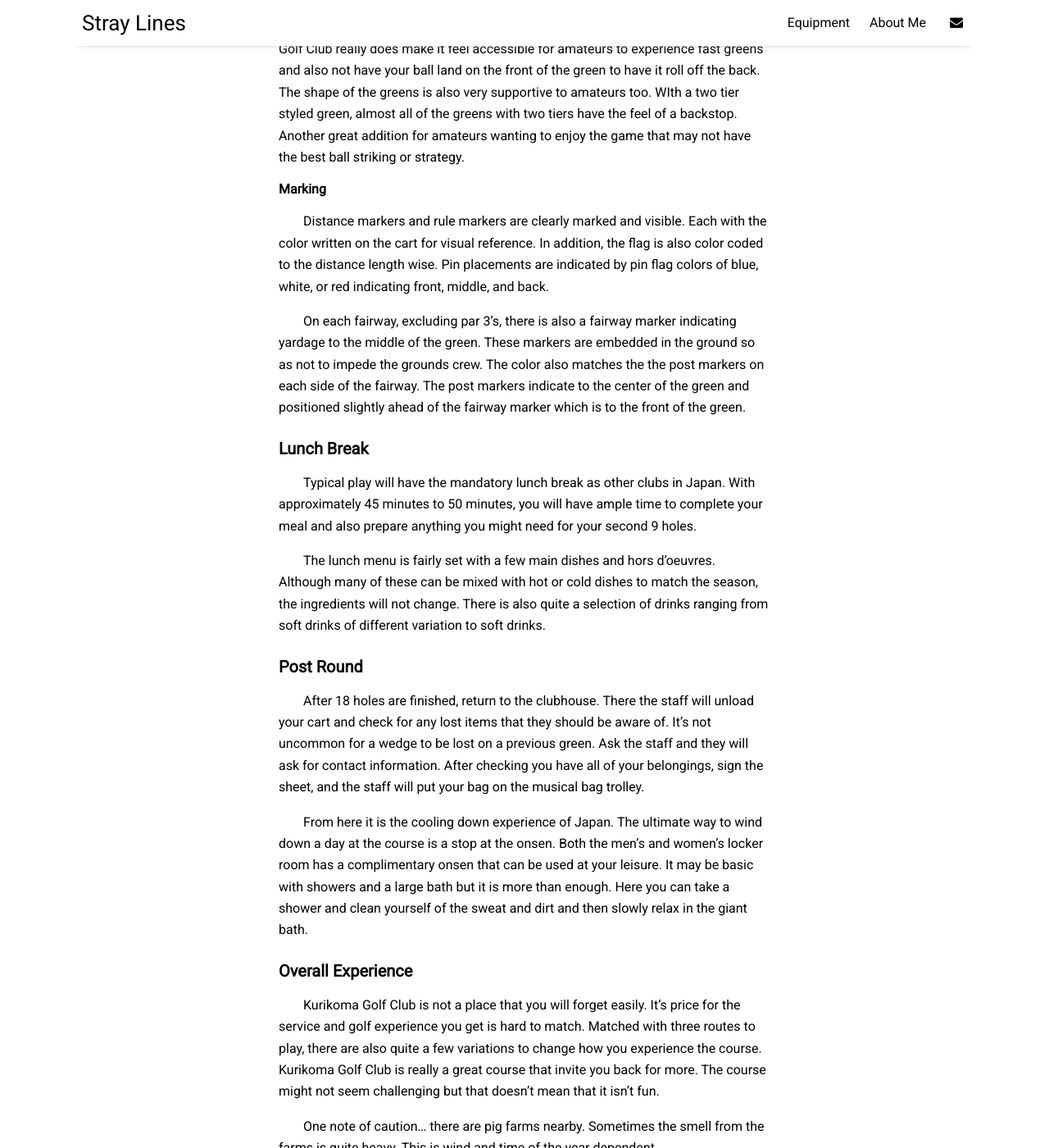
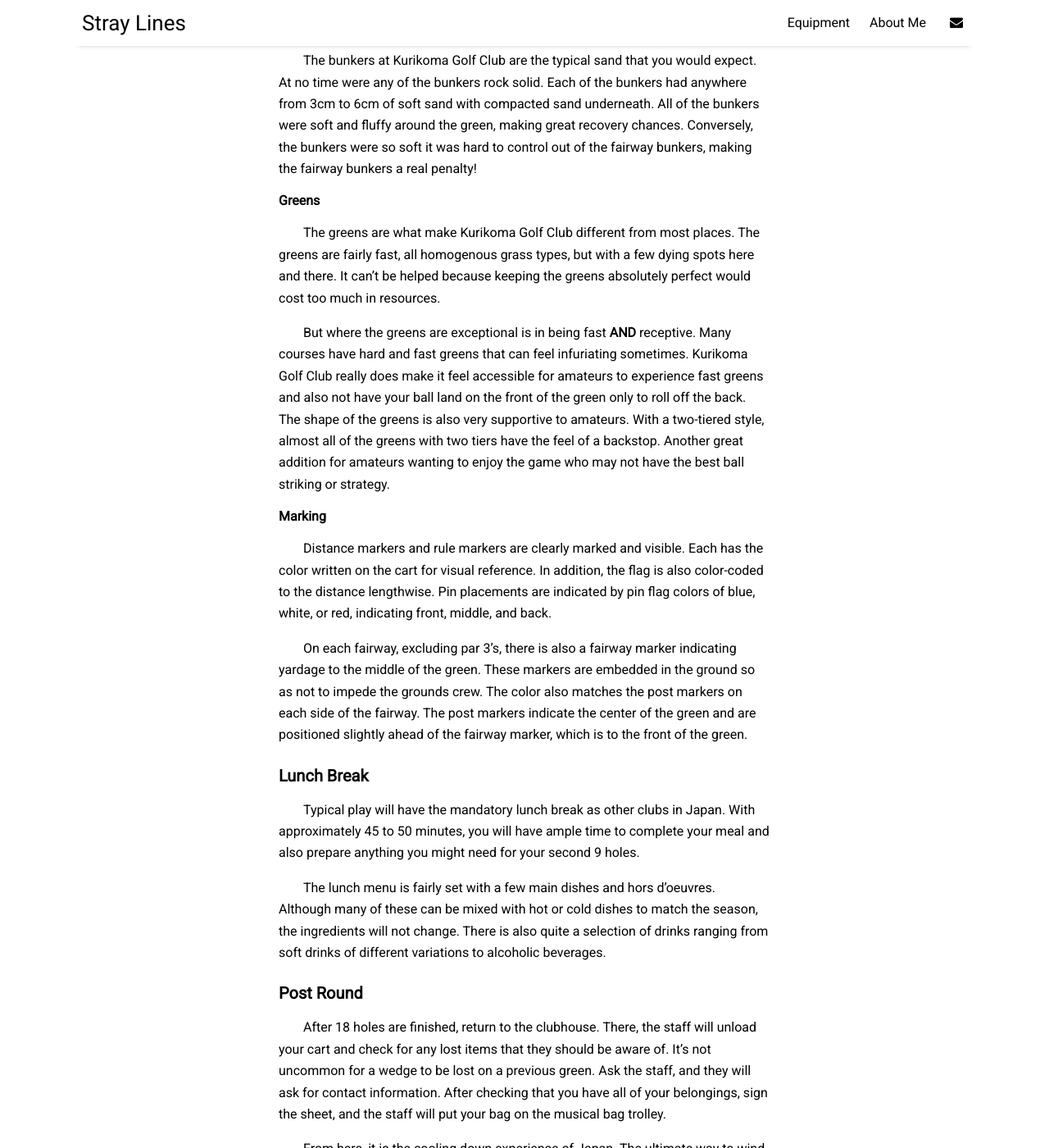
Before and after one commit to eliotcochrane/eliotcochrane.github.io, a Jekyll site: the page built from wip/Kurikoma Golf Club.md, in a window 1280 px wide and 1400 px high, scrolled down 3564 px. Shown: the whole window at 82% size. Built offline with Jekyll 4.4.1, drawn with Linux system fonts in a browser that asks for light colours; nearby versions of some CDN libraries; some of the changed text lies outside the part shown.

Commit message:
Grammar Updates
-Added grammar updates from ChatGPT

```diff
--- a/wip/Kurikoma Golf Club.md
+++ b/wip/Kurikoma Golf Club.md
@@ -3,8 +3,8 @@
 title: "GOLF: Kurikoma Golf Club"
 author: "Eliot Cochrane"
 categories: ['summer', 'off-season', 'golf']
-tags: [tag 1,tag 2]
-image: picture.jpeg
+tags: ["kurikoma golf club", "premium accessibility", "golf course review", "oshu city golf", "mt. komagatake view", "japanese golf courses", "golf club amenities", "onsen experience", "golf in japan", "woodland courses"]
+image: KurikomaGC-10.jpeg
 ---
 
 ## <center>Kurikoma Golf Club</center>
@@ -12,19 +12,19 @@
 
 ***
 
-Weaving holes throughout the red pine forest within Oshu City, Kurikoma Golf Club provides a great view of Mt. Komagatake as you make your way through the course. Designed with the idea of not modifying the natural contouring, the relatively flat course is complimented by the natural undulations throughout the course to give an elegant experience that leaves a taste to come back for more.
+Weaving holes throughout the red pine forest within Oshu City, Kurikoma Golf Club provides a great view of Mt. Komagatake as you make your way through the course. Designed with the idea of not modifying the natural contouring, the relatively flat course is complemented by the natural undulations throughout, giving an elegant experience that leaves a taste to come back for more.
 
-Originally built in 1978 with 18 holes, a further 9 hole expansion was built in 1990 due to the financial bubble. During the Japanese Bubble Economy from 1986 to 1991, access to expendable funds was more common and golf became a sport for the people. This rush for golf pushed Kurikoma Golf Club to invest in a further 9 holes to accommodate the appetite.
+Originally built in 1978 with 18 holes, a further 9-hole expansion was built in 1990 due to the financial bubble. During the Japanese Bubble Economy from 1986 to 1991, access to expendable funds was more common, and golf became a sport for the people. This rush for golf pushed Kurikoma Golf Club to invest in an additional 9 holes to accommodate the appetite.
 
-Claiming to be one of the top woodland courses, it attracts people from all levels of golf in the area. Of course, the members have priority when it comes to tee times and tee selection (back tee is reserved for members) but visitors are regularly in the mix and beginners are more often welcome than not. On top of that, Kurikoma Golf Club sponsors the prefectural player on the Japan Tour, Ren Yonezawa. Under new ownership, Kurikoma Golf Club is really looking to expand it's base of customers across the whole range within the sport of golf. That is certainly not the same to be said for some other courses.
+Claiming to be one of the top woodland courses, it attracts people from all levels of golf in the area. Of course, the members have priority when it comes to tee times and tee selection (back tee is reserved for members), but visitors are regularly in the mix, and beginners are more often welcome than not. On top of that, Kurikoma Golf Club sponsors the prefectural player on the Japan Tour, Ren Yonezawa. Under new ownership, Kurikoma Golf Club is looking to expand its base of customers across the whole range within the sport of golf. That is certainly not the same to be said for some other courses.
 
 ***
 
 ### Club House
 
-Driving to the club, like any other you get little peaks at the course. Arriving at Kurikoma Golf Club, you will drive alongside the first hole of on of the three routes. Pulling the car to the front, the clubhouse is quiet and doesn't stand out compared. At the club drop-off, you will be greeted by one or two staff members who will take your bag, put it in a cart which sings a lovely tune, and also take your golf bag and put it near the entrance for you.
+Driving to the club, like any other, you get little peeks at the course. Arriving at Kurikoma Golf Club, you will drive alongside the first hole of one of the three routes. Pulling the car to the front, the clubhouse is quiet and doesn't stand out compared to others. At the club drop-off, you will be greeted by one or two staff members who will take your bag, put it in a cart which sings a lovely tune, and also take your golf bag and put it near the entrance for you.
 
-After parking, you'll check in and head downstairs to the locker room and get changed. It's pretty standard from there. WHen you're ready, it's time to warmup.
+After parking, you'll check in and head downstairs to the locker room to get changed. It's pretty standard from there. When you're ready, it's time to warm up.
 
 ***
 
@@ -32,77 +32,82 @@
 
 #### Driving Range
 
-Across the road from the clubhouse is a 250yd driving range. There are fifteen bays with soft mats with plenty of give to not hurt any muscles. A 100円 coin will give you 15 balls ranging from simple range balls to premium lost balls like Titleist ProV1's. The range is also open before and after the round so if you feel that something needs work after the round you are free to do so.
+Across the road from the clubhouse is a 250-yard driving range. There are fifteen bays with soft mats that have plenty of give to avoid muscle strain. A 100円 coin will give you 15 balls ranging from simple range balls to premium lost balls like Titleist ProV1's. The range is also open before and after the round, so if you feel that something needs work after the round, you are free to do so.
 
 #### Putting Greens
 
-Before stepping onto the course, a must do is warming up arguably the most important club in the bag, the putter. Here there are two greens with very little vertical change but they are different. One is relatively more flat for a general putting warm-up and the other is still relatively unchanging but sloped one way across the whole green to get a feel for how putts will break.
+Before stepping onto the course, warming up arguably the most important club in the bag, the putter, is a must-do. There are two greens with very little vertical change, but they are different. One is relatively flat for a general putting warm-up, and the other is still relatively flat but sloped one way across the whole green to get a feel for how putts will break.
 
 ### The Course
 
-Since Kurikoma Golf Club has three courses with 9 holes each, there are also 3 different course ratings for what courses you play.
+Since Kurikoma Golf Club has three courses with 9 holes each, there are also 3 different course ratings depending on the courses you play.
 
 *Course Statistics*
+
 **Back Tee**
-| Course Routing | Distance (yds) | Course Rating | Par |
-| East → South | 6943 | 80.1 | 72 |
-| South → West | 6845 | 79.6 | 72 |
-| West → East | 6928 | 79.5 | 72 |
+
+| Course Routing  | Distance (yds) | Course Rating | Par |
+|-----------------|----------------|---------------|-----|
+| East → South    | 6943           | 80.1          | 72  |
+| South → West    | 6845           | 79.6          | 72  |
+| West → East     | 6928           | 79.5          | 72  |
 
 **Regular Tee**
-| Course Routing | Distance (yds) | Course Rating | Par |
-| East → South | 6300 | 76.5 | 72 |
-| South → West | 6228 | 76.1 | 72 |
-| West → East | 6300 | 76.0 | 72 |
+
+| Course Routing  | Distance (yds) | Course Rating | Par |
+|-----------------|----------------|---------------|-----|
+| East → South    | 6300           | 76.5          | 72  |
+| South → West    | 6228           | 76.1          | 72  |
+| West → East     | 6300           | 76.0          | 72  |
 
 #### Tee Grounds
 
-As this is a fairly flat course, the tees were mostly in a straight line towards the hole or dogleg on the appropriate holes. Only Hole 7 on the West routing was out of place for the forward tees. While Holy 7 on the West did have water in front of the tees for the regular and back, the front tees were on the other side of the water immediately looking up a steep slope. While the distance may be appropriate, the steep slope may prove troublesome. But on the following Hole 8 on the West routing, the front tees were the only one to clearly see the pin position on the left.
+As this is a fairly flat course, the tees were mostly in a straight line toward the hole or dogleg on the appropriate holes. Only Hole 7 on the West routing was out of place for the forward tees. While Hole 7 on the West did have water in front of the tees for the regular and back, the front tees were on the other side of the water, immediately looking up a steep slope. While the distance may be appropriate, the steep slope may prove troublesome. But on the following Hole 8 on the West routing, the front tees were the only ones to clearly see the pin position on the left.
 
-Above everything, the tee grounds were green and lush and the par threes that are usually littered with pitch marks were filled as as best they could. It's very clear that Kurikoma Golf Club puts time and car into their tee grounds. There were also no illusionary tricks by having the tee ground at a angle compared to the flow of the hole. All of the tee grounds were also flat with no slight undulations.
+Above everything, the tee grounds were green and lush, and the par threes that are usually littered with pitch marks were filled as best they could. It's very clear that Kurikoma Golf Club puts time and care into their tee grounds. There were also no illusionary tricks by having the tee ground at an angle compared to the flow of the hole. All of the tee grounds were flat with no slight undulations.
 
 #### Fairways
 
-During the year, the fairways will change from hard to soft and then to hard due to the rainy season (梅雨 *tsuyu*). Thankfully, during the time of play it was nice and firm so the rollout was pretty good. Kurikoma Golf Club touts a relatively flat course with undulations throughout. This is pretty fair. There were some awkward downslopes and upslopes but nothing that was extreme.
+During the year, the fairways will change from hard to soft and then to hard due to the rainy season (梅雨 *tsuyu*). Thankfully, during the time of play, it was nice and firm, so the rollout was pretty good. Kurikoma Golf Club touts a relatively flat course with undulations throughout. This is pretty fair. There were some awkward downslopes and upslopes, but nothing that was extreme.
 
-The fairway width also varied appropriately. A regular 250yd drive will give you plenty of options to look at the green but the further your ball goes, sometimes you may be too close to trees. But if your average yardage is between 270yds to 290yds, you will avoid all of the trouble if you can keep it on the same hole.
+The fairway width also varied appropriately. A regular 250-yard drive will give you plenty of options to look at the green, but the further your ball goes, sometimes you may be too close to trees. But if your average yardage is between 270 and 290 yards, you will avoid all of the trouble if you can keep it on the same hole.
 
 #### Rough
 
-The rough was much thicker and heavier than typical courses around Japan. It's not uncommon at other courses for being in the rough but still have a good chance to make contact without grass between the face of the club and the ball. Not so at Kurikoma Golf Club. Sometimes your ball will settle right now into a little pocket of grass. This makes your club selection and mental endurance critical as sometimes your best option may be to not take the chance of a hybrid or fairway wood out of the rough and instead layup with an iron that can possibly give better contact and reduced stress from blowing up the hole.
+The rough was much thicker and heavier than typical courses around Japan. It's not uncommon at other courses to be in the rough but still have a good chance to make contact without grass between the face of the club and the ball. Not so at Kurikoma Golf Club. Sometimes your ball will settle right into a little pocket of grass. This makes your club selection and mental endurance critical, as sometimes your best option may be to not take the chance of a hybrid or fairway wood out of the rough and instead lay up with an iron that can possibly give better contact and reduce stress from blowing up the hole.
 
 If you have swing speed and power, it won't be a problem. But the club you choose will always make the difference.
 
 #### Bunker
 
-The bunkers at Kurikoma Golf Club are the typically sand that you would expect. At no time were any of the bunkers rock solid. Each of the bunkers had anywhere from 3cm to 6cm of soft sand with compacted sand underneath. All of the bunkers were soft and fluffy around the green making great recovery chances. Vice-versa, the bunkers were so soft it was hard to control out of the fairway bunkers. Making the fairway bunkers a real penalty!
+The bunkers at Kurikoma Golf Club are the typical sand that you would expect. At no time were any of the bunkers rock solid. Each of the bunkers had anywhere from 3cm to 6cm of soft sand with compacted sand underneath. All of the bunkers were soft and fluffy around the green, making great recovery chances. Conversely, the bunkers were so soft it was hard to control out of the fairway bunkers, making the fairway bunkers a real penalty!
 
 #### Greens
 
-The greens are what makes Kurikoma Golf Club different from most places. The greens are fairly fast, all homogenous grass types, but with a few dying spots here and there. It can't be helped because to keep the greens absolutely perfect would cost too much in resources.
+The greens are what make Kurikoma Golf Club different from most places. The greens are fairly fast, all homogenous grass types, but with a few dying spots here and there. It can't be helped because keeping the greens absolutely perfect would cost too much in resources.
 
-But where the greens are exceptional are for being fast **AND** receptive. Many courses have hard and fast greens that can feel infuriating sometimes. Kurikoma Golf Club really does make it feel accessible for amateurs to experience fast greens and also not have your ball land on the front of the green to have it roll off the back. The shape of the greens is also very supportive to amateurs too. WIth a two tier styled green, almost all of the greens with two tiers have the feel of a backstop. Another great addition for amateurs wanting to enjoy the game that may not have the best ball striking or strategy.
+But where the greens are exceptional is in being fast **AND** receptive. Many courses have hard and fast greens that can feel infuriating sometimes. Kurikoma Golf Club really does make it feel accessible for amateurs to experience fast greens and also not have your ball land on the front of the green only to roll off the back. The shape of the greens is also very supportive to amateurs. With a two-tiered style, almost all of the greens with two tiers have the feel of a backstop. Another great addition for amateurs wanting to enjoy the game who may not have the best ball striking or strategy.
 
 #### Marking
 
-Distance markers and rule markers are clearly marked and visible. Each with the color written on the cart for visual reference. In addition, the flag is also color coded to the distance length wise. Pin placements are indicated by pin flag colors of blue, white, or red indicating front, middle, and back.
+Distance markers and rule markers are clearly marked and visible. Each has the color written on the cart for visual reference. In addition, the flag is also color-coded to the distance lengthwise. Pin placements are indicated by pin flag colors of blue, white, or red, indicating front, middle, and back.
 
-On each fairway, excluding par 3's, there is also a fairway marker indicating yardage to the middle of the green. These markers are embedded in the ground so as not to impede the grounds crew. The color also matches the the post markers on each side of the fairway. The post markers indicate to the center of the green and positioned slightly ahead of the fairway marker which is to the front of the green.
+On each fairway, excluding par 3's, there is also a fairway marker indicating yardage to the middle of the green. These markers are embedded in the ground so as not to impede the grounds crew. The color also matches the post markers on each side of the fairway. The post markers indicate the center of the green and are positioned slightly ahead of the fairway marker, which is to the front of the green.
 
 ### Lunch Break
 
-Typical play will have the mandatory lunch break as other clubs in Japan. With approximately 45 minutes to 50 minutes, you will have ample time to complete your meal and also prepare anything you might need for your second 9 holes.
+Typical play will have the mandatory lunch break as other clubs in Japan. With approximately 45 to 50 minutes, you will have ample time to complete your meal and also prepare anything you might need for your second 9 holes.
 
-The lunch menu is fairly set with a few main dishes and hors d'oeuvres. Although many of these can be mixed with hot or cold dishes to match the season, the ingredients will not change. There is also quite a selection of drinks ranging from soft drinks of different variation to soft drinks.
+The lunch menu is fairly set with a few main dishes and hors d'oeuvres. Although many of these can be mixed with hot or cold dishes to match the season, the ingredients will not change. There is also quite a selection of drinks ranging from soft drinks of different variations to alcoholic beverages.
 
 ### Post Round
 
-After 18 holes are finished, return to the clubhouse. There the staff will unload your cart and check for any lost items that they should be aware of. It's not uncommon for a wedge to be lost on a previous green. Ask the staff and they will ask for contact information. After checking you have all of your belongings, sign the sheet, and the staff will put your bag on the musical bag trolley.
+After 18 holes are finished, return to the clubhouse. There, the staff will unload your cart and check for any lost items that they should be aware of. It's not uncommon for a wedge to be lost on a previous green. Ask the staff, and they will ask for contact information. After checking that you have all of your belongings, sign the sheet, and the staff will put your bag on the musical bag trolley.
 
-From here it is the cooling down experience of Japan. The ultimate way to wind down a day at the course is a stop at the onsen. Both the men's and women's locker room has a complimentary onsen that can be used at your leisure. It may be basic with showers and a large bath but it is more than enough. Here you can take a shower and clean yourself of the sweat and dirt and then slowly relax in the giant bath.
+From here, it is the cooling down experience of Japan. The ultimate way to wind down a day at the course is a stop at the onsen. Both the men's and women's locker rooms have a complimentary onsen that can be used at your leisure. It may be basic with showers and a large bath, but it is more than enough. Here you can take a shower and clean yourself of the sweat and dirt and then slowly relax in the giant bath.
 
 ### Overall Experience
 
-Kurikoma Golf Club is not a place that you will forget easily. It's price for the service and golf experience you get is hard to match. Matched with three routes to play, there are also quite a few variations to change how you experience the course. Kurikoma Golf Club is really a great course that invite you back for more. The course might not seem challenging but that doesn't mean that it isn't fun.
+Kurikoma Golf Club is not a place that you will forget easily. Its price for the service and golf experience you get is hard to match. With three routes to play, there are quite a few variations to change how you experience the course. Kurikoma Golf Club is really a great course that invites you back for more. The course might not seem challenging, but that doesn't mean that it isn't fun.
 
-One note of caution... there are pig farms nearby. Sometimes the smell from the farms is quite heavy. This is wind and time of the year dependent.
+One note of caution: there are pig farms nearby. Sometimes the smell from the farms is quite heavy. This is wind and time-of-the-year dependent.
```
Also changed, not shown: _posts/2024-03-25-diamond-stones.md (+17 -17 lines), _posts/2024-07-02-royalcenturygc.md (line endings or trailing spaces).
